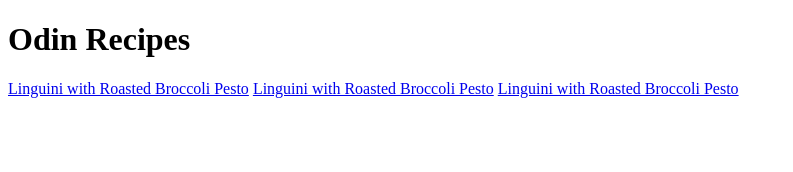
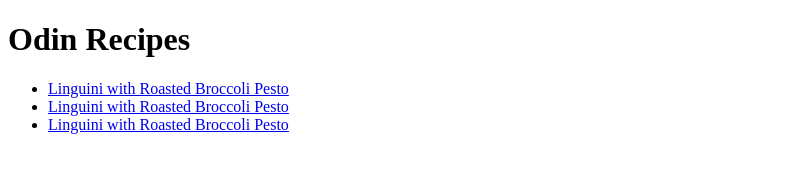
Before and after one commit to camjohnson-code/odin-recipes, a plain HTML site: page index.html in a window 1280 px wide. Shown: the whole page, without its empty margins (0-793 px from the left). Drawn offline with Linux system fonts and the light colour scheme.

Commit message:
Format recipes into list

```diff
--- a/index.html
+++ b/index.html
@@ -8,8 +8,10 @@
 </head>
 <body>
     <h1>Odin Recipes</h1>
-    <a href="recipes/linguini.html">Linguini with Roasted Broccoli Pesto</a>
-    <a href="recipes/tacos.html">Linguini with Roasted Broccoli Pesto</a>
-    <a href="recipes/churros.html">Linguini with Roasted Broccoli Pesto</a>
+    <ul>
+        <li><a href="recipes/linguini.html">Linguini with Roasted Broccoli Pesto</a> </li>
+        <li><a href="recipes/tacos.html">Linguini with Roasted Broccoli Pesto</a></li>
+        <li><a href="recipes/churros.html">Linguini with Roasted Broccoli Pesto</a></li>
+    </ul>
 </body>
 </html>
```
